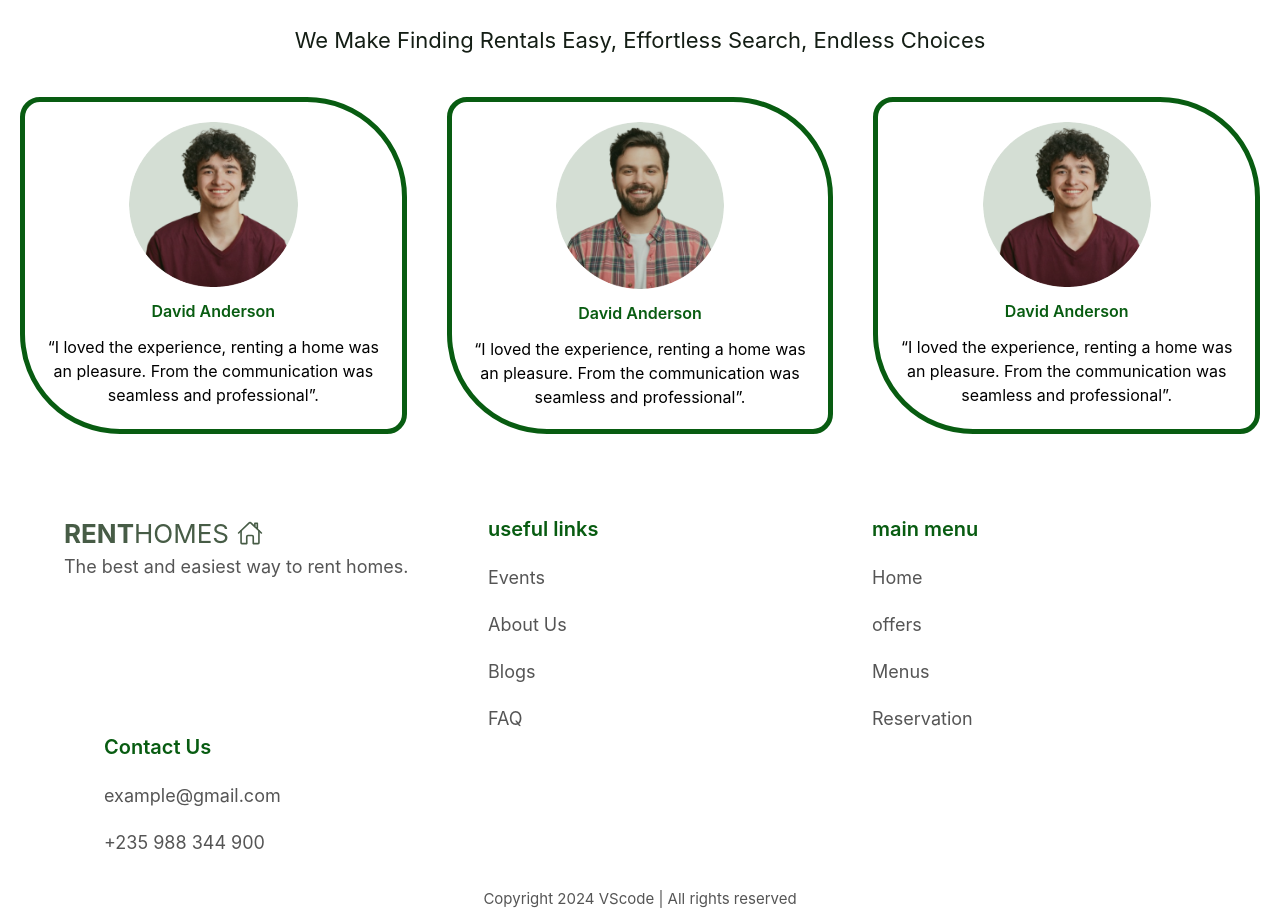
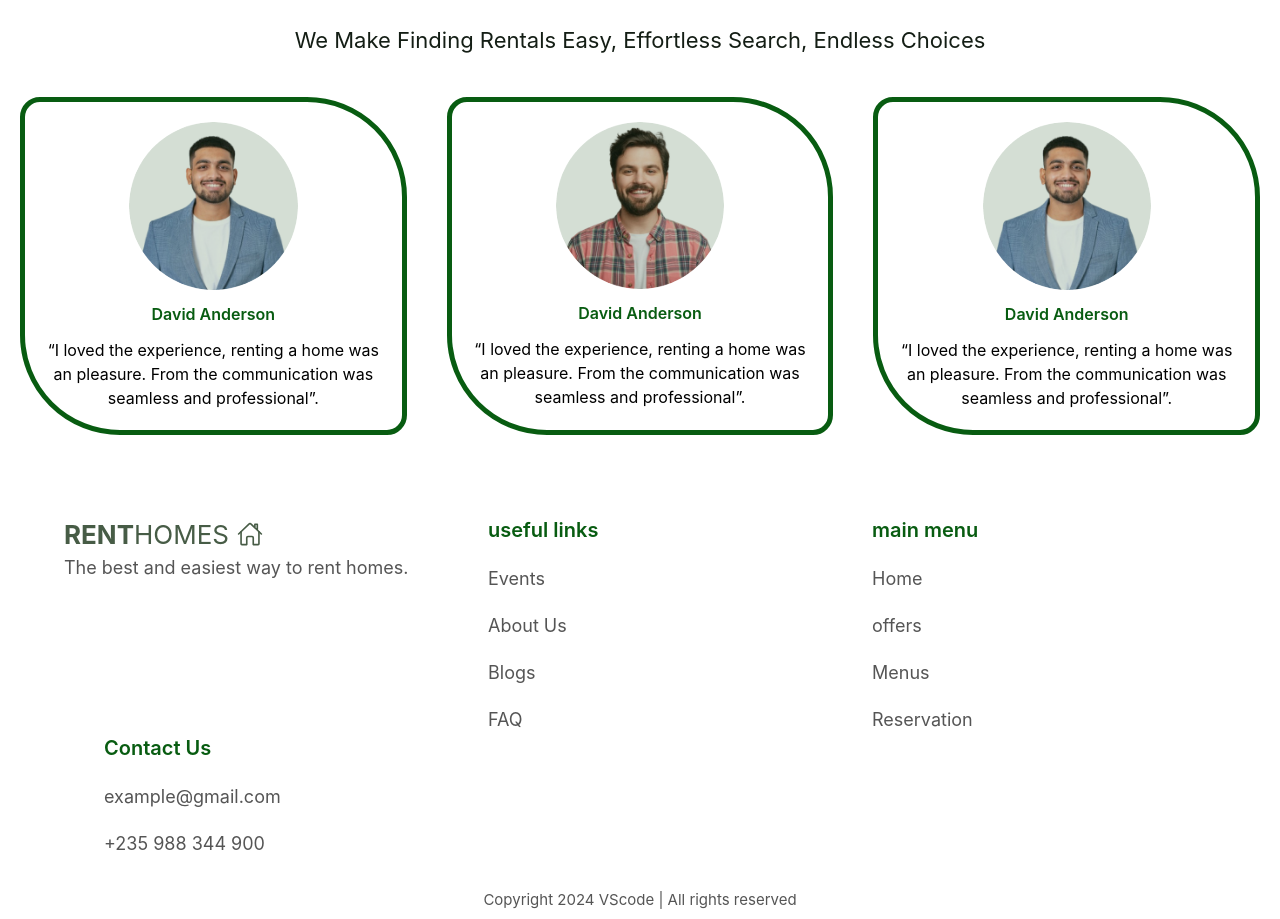
Before and after one commit to hassana123/RentHomes, a React (Vite) app: page /home in a window 1280 px wide. Shown: the part 1940-2859 px from the top of the page. Built offline with nearby package versions, Linux system fonts and the light colour scheme; no server answers; sample sign-in values are in the browser's storage.

Commit message:
initial commit

```diff
--- a/src/components/Reviews.jsx
+++ b/src/components/Reviews.jsx
@@ -10,7 +10,7 @@ const Reviews = () => {
     <p  className='text-center text-[#141E15] text-[22px]' >We Make Finding Rentals Easy, Effortless Search, Endless Choices</p>
     <div className='md:flex md:space-y-0 space-y-5  justify-between  text-center  my-10  mx-auto  '>
         <div className='  border-[5px] space-y-3 px-5 py-5 border-primary mx-5  rounded-tr-[100px] rounded-bl-[100px] rounded-tl-[20px] rounded-br-[20px]'>
-            <img className='w-[50%]  mx-auto rounded-full' src={image} alt="" />
+            <img className='w-[50%]  mx-auto rounded-full' src={image2} alt="" />
             <h3 className='font-semibold text-primary'>David Anderson</h3>
             <p>“I loved the experience, renting a home was an pleasure. From the communication was seamless and professional”.</p>
         </div>
@@ -20,7 +20,7 @@ const Reviews = () => {
             <p>“I loved the experience, renting a home was an pleasure. From the communication was seamless and professional”.</p>
         </div>
         <div className='  border-[5px] space-y-3 px-5 py-5 border-primary mx-5  rounded-tr-[100px] rounded-bl-[100px] rounded-tl-[20px] rounded-br-[20px]'>
-            <img className='w-[50%]  mx-auto  rounded-full'  src={image} alt="" />
+            <img className='w-[50%]  mx-auto  rounded-full'  src={image2} alt="" />
             <h3 className='font-semibold text-primary'>David Anderson</h3>
             <p>“I loved the experience, renting a home was an pleasure. From the communication was seamless and professional”.</p>
         </div>
```
